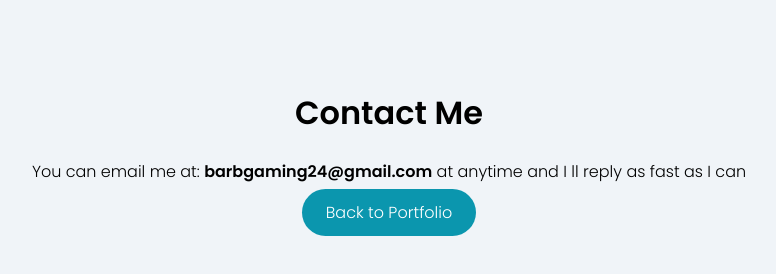
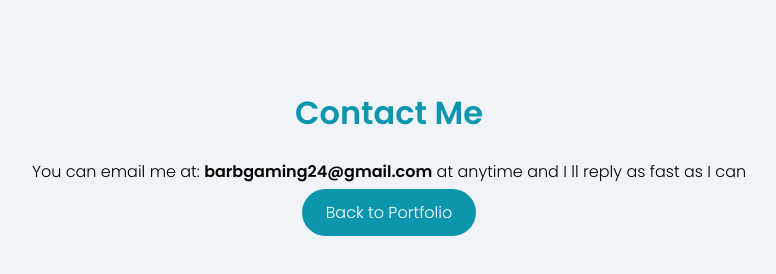
Before and after one commit to alexbarbulescu1/alexbarbulescu.github.io, a plain HTML site: page contact.html in a window 1280 px wide. Shown: the whole page, without its empty margins (251-1027 px from the left). Drawn offline with Linux system fonts and the light colour scheme.

Commit message:
Update contact.html

```diff
--- a/contact.html
+++ b/contact.html
@@ -17,11 +17,12 @@
       padding: 12px 24px;
       text-decoration: none;
       border-radius: 25px;
+      margin bottom: 20px;
     }
   </style>
 </head>
 <body>
-  <h1>Contact Me</h1>
+  <h1 style="color: #0b96ae;">Contact Me</h1>
   <p>You can email me at: <strong>barbgaming24@gmail.com</strong> at anytime and I ll reply as fast as I can</p>
   <a href="index.html" class="btn">Back to Portfolio</a>
 </body>
```
